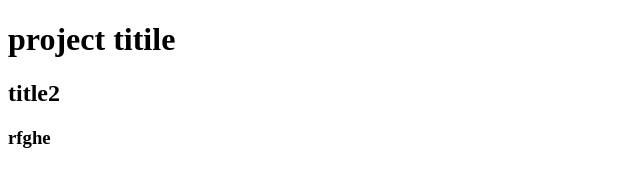
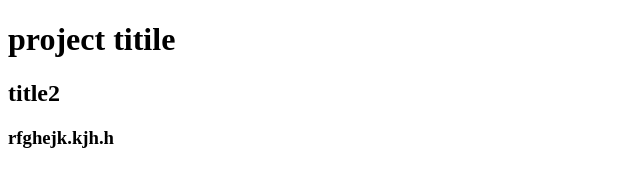
Before and after one commit to KSuthan/UFT-Project, a plain HTML site: page index.html in a window 1280 px wide. Shown: the full height of the page, 0-640 px from the left. Drawn offline with Linux system fonts and the light colour scheme.

Commit message:
2st commit

```diff
--- a/index.html
+++ b/index.html
@@ -9,6 +9,6 @@
 <body>
     <h1>project titile</h1>
     <h2>title2</h2>
-    <h3>rfghe</h3>
+    <h3>rfghejk.kjh.h</h3>
 </body>
 </html>
```
